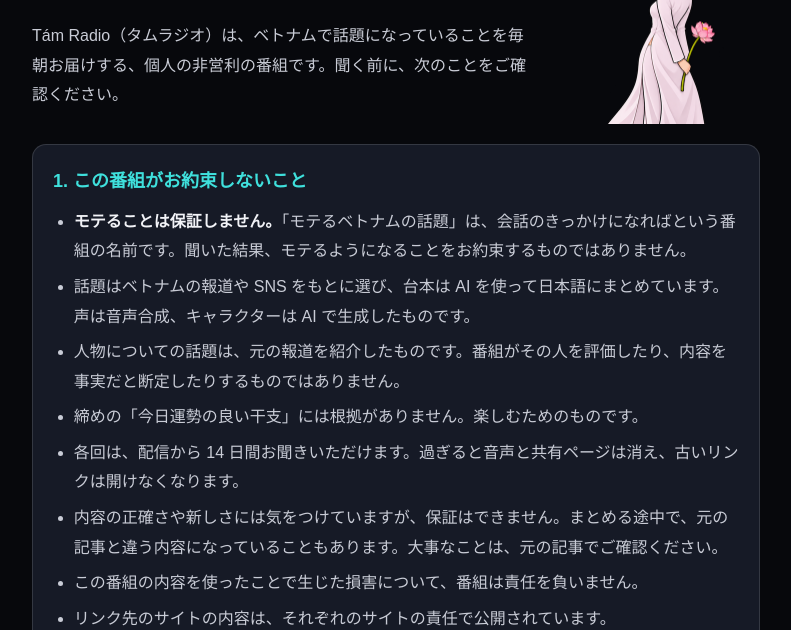
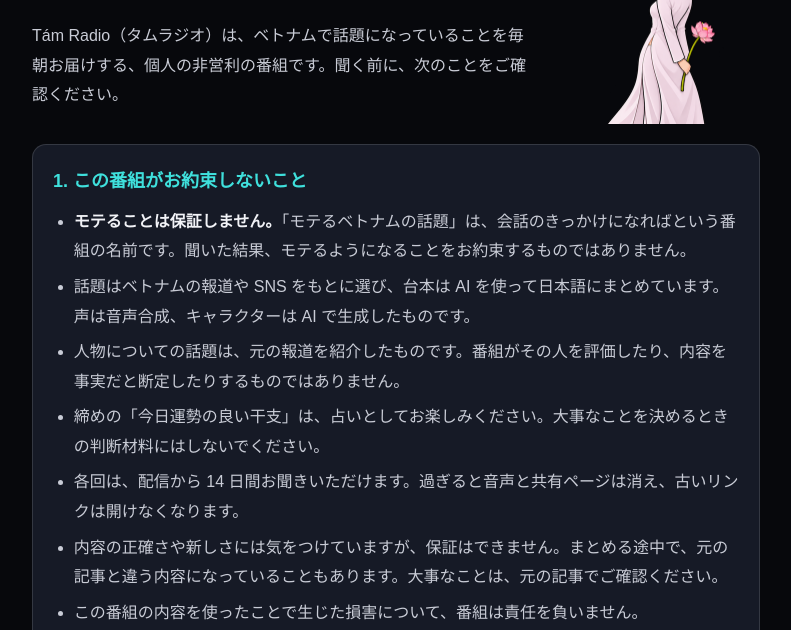
Before and after one commit to kurab/tam-radio, a plain HTML site: page site/policy.html in a window 1280 px wide. Shown: the part 168-798 px from the top of the page, without its empty margins (244-1035 px from the left). Drawn offline with Linux system fonts and the light colour scheme.

Commit message:
Policy: fortune wording (vietnam-news 8f88b59)
Co-Authored-By: Claude Opus 5.5 <noreply@anthropic.com>

```diff
--- a/site/policy.html
+++ b/site/policy.html
@@ -34,7 +34,7 @@
       <li><strong>モテることは保証しません。</strong>「モテるベトナムの話題」は、会話のきっかけになればという番組の名前です。聞いた結果、モテるようになることをお約束するものではありません。</li>
       <li>話題はベトナムの報道や SNS をもとに選び、台本は AI を使って日本語にまとめています。声は音声合成、キャラクターは AI で生成したものです。</li>
       <li>人物についての話題は、元の報道を紹介したものです。番組がその人を評価したり、内容を事実だと断定したりするものではありません。</li>
-      <li>締めの「今日運勢の良い干支」には根拠がありません。楽しむためのものです。</li>
+      <li>締めの「今日運勢の良い干支」は、占いとしてお楽しみください。大事なことを決めるときの判断材料にはしないでください。</li>
       <li>各回は、配信から 14 日間お聞きいただけます。過ぎると音声と共有ページは消え、古いリンクは開けなくなります。</li>
       <li>内容の正確さや新しさには気をつけていますが、保証はできません。まとめる途中で、元の記事と違う内容になっていることもあります。大事なことは、元の記事でご確認ください。</li>
       <li>この番組の内容を使ったことで生じた損害について、番組は責任を負いません。</li>
```
